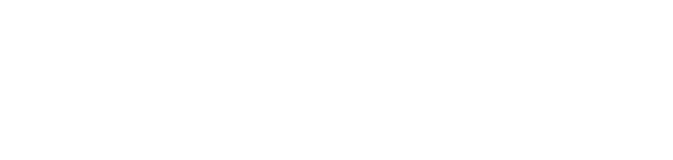
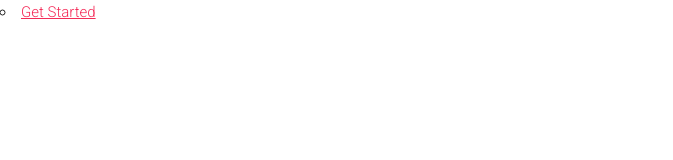
Before and after one commit to jedbridges/handthingwall, a plain HTML site: page index.html in a window 1280 px wide. Shown: the top 160 px of the page, without its empty margins (0-673 px from the left). Drawn offline with Linux system fonts and the light colour scheme.

Commit message:
i dunno just stuff

```diff
--- a/css/skeleton.css
+++ b/css/skeleton.css
@@ -28,6 +28,8 @@
 
 /* Grid
 –––––––––––––––––––––––––––––––––––––––––––––––––– */
+
+
 .container {
   position: absolute;
   width: 100%;
--- a/index.html
+++ b/index.html
@@ -28,10 +28,17 @@
   <link rel="icon" type="image/png" href="images/favicon.png">
 
 </head>
+
 <body>
 
   <!-- Primary Page Layout
   –––––––––––––––––––––––––––––––––––––––––––––––––– -->
+  <nav role="navigation">
+	   <ul>
+		<li><a href="#">Get Started</a></li>
+    </ul>
+  </nav>
+
   <div class="container">
     <div class="row">
       <div class="one-half column">
```
